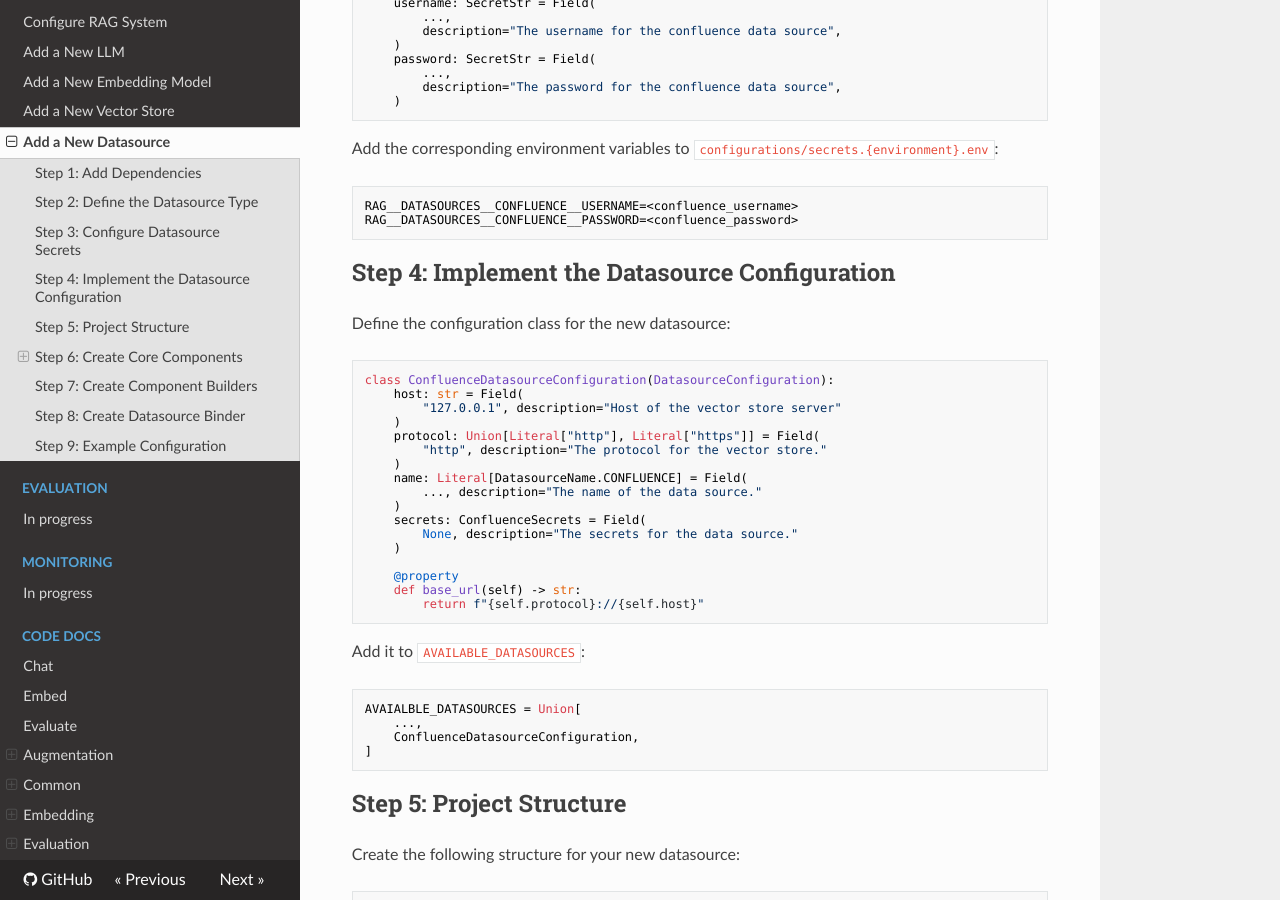
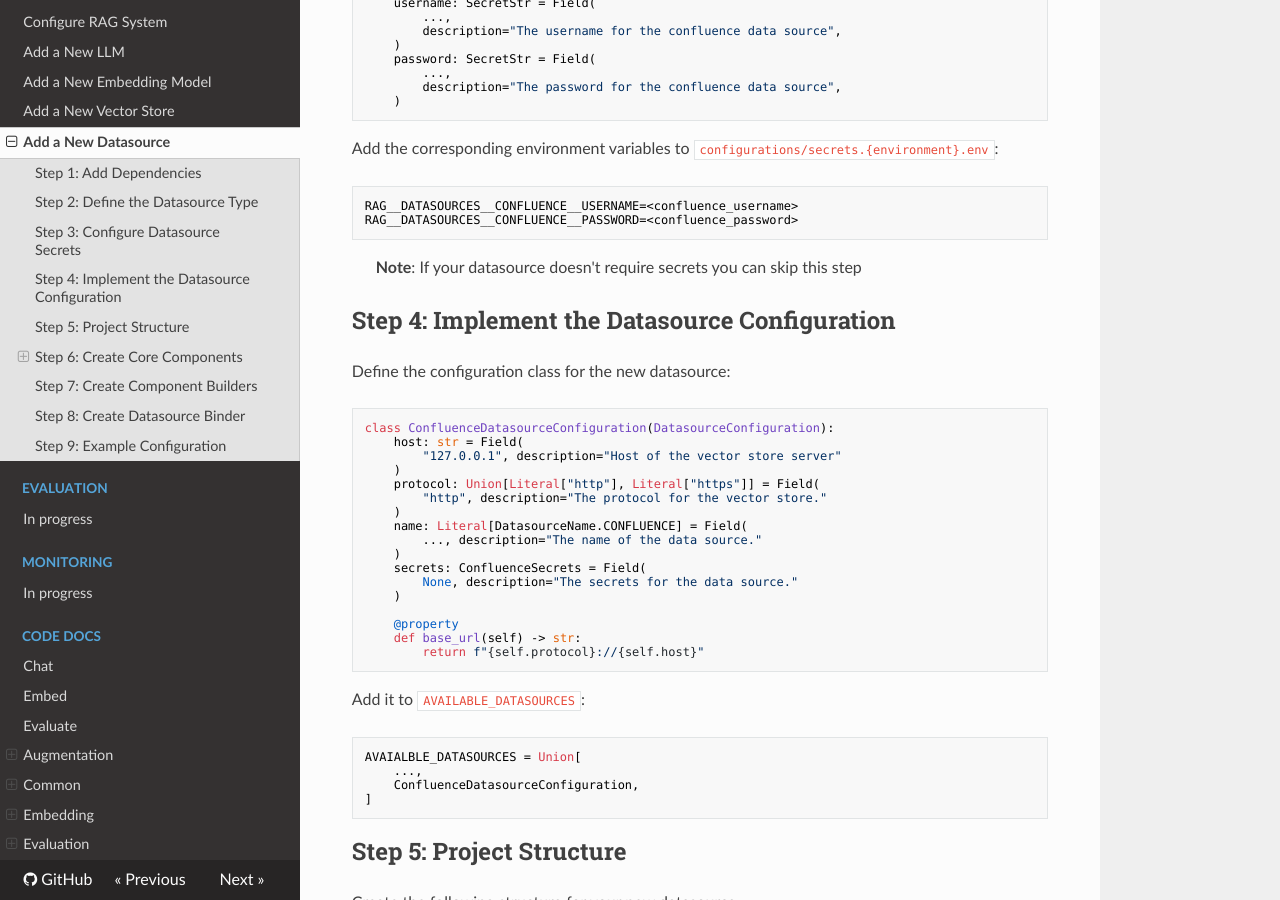
Before and after one commit to ychernushenko/rag_blueprint, an MkDocs documentation site: the page built from docs/how_to/how_to_add_new_datasource.md, in a window 1280 px wide and 900 px high, scrolled down 843 px. Built offline with MkDocs 1.6.1, drawn with Linux system fonts in a browser that asks for light colours; nearby versions of some CDN libraries.

Commit message:
Update docs

````diff
--- a/docs/how_to/how_to_add_new_datasource.md
+++ b/docs/how_to/how_to_add_new_datasource.md
@@ -51,6 +51,8 @@ Add the corresponding environment variables to `configurations/secrets.{environm
 RAG__DATASOURCES__CONFLUENCE__USERNAME=<confluence_username>
 RAG__DATASOURCES__CONFLUENCE__PASSWORD=<confluence_password>
 ```
+
+> **Note**: If your datasource doesn't require secrets you can skip this step
 
 ## Step 4: Implement the Datasource Configuration
 
````
